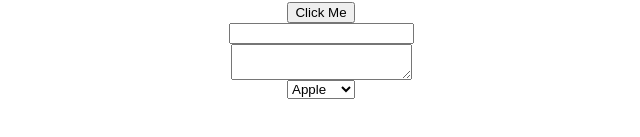
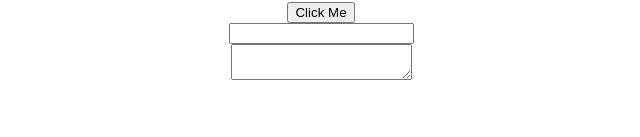
Before and after one commit to wolfadex/learn-web, a website built with Parcel: page index.html in a window 1280 px wide. Shown: the part 529-666 px from the top of the page, without its empty margins (319-959 px from the left). Built offline with nearby package versions, Linux system fonts and the light colour scheme.

Commit message:
initial commit

```diff
--- a/index.html
+++ b/index.html
@@ -52,12 +52,5 @@
     <button>Click Me</button>
     <input />
     <textarea> </textarea>
-
-    <select>
-      <option>Apple</option>
-      <option>Orange</option>
-      <option>Banana</option>
-      <option>Pear</option>
-    </select>
   </body>
 </html>
```
